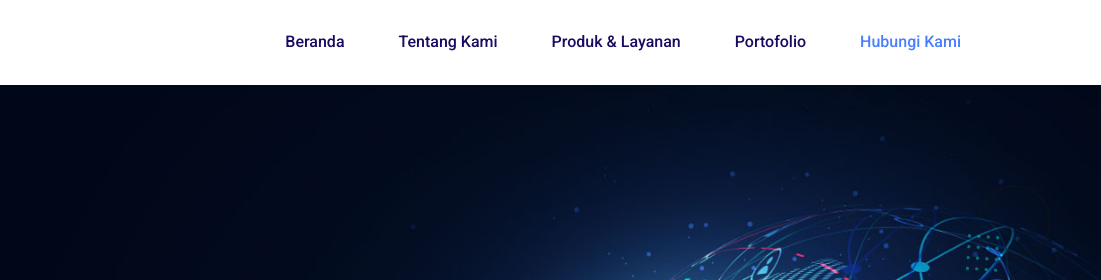
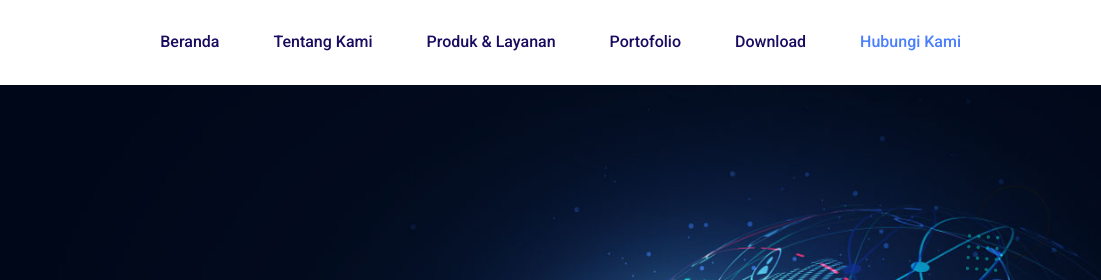
Before and after one commit to ilhamtuut/sejaya, a plain HTML site: page index.html in a window 1280 px wide. Shown: the top 280 px of the page, 179-1280 px from the left. Drawn offline with Linux system fonts and the light colour scheme; files whose address does not match are found by name.

Commit message:
add link download

```diff
--- a/index.html
+++ b/index.html
@@ -67,6 +67,7 @@
                                     <li><a class="nav-link" href="#sb-about">Tentang Kami</a></li>
                                     <li><a class="nav-link" href="#sb-service">Produk & Layanan</a></li>
                                     <li><a class="nav-link" href="#sb-portfolio">Portofolio</a> </li>
+                                    <li><a class="nav-link" href="assets/pdf/Mula_Serba_Makmur.pdf" download>Download</a> </li>
                                     <li><a class="nav-link" href="#sb-contact">Hubungi Kami</a></li>
                                 </ul>
                             </nav>
@@ -85,6 +86,7 @@
                             <li><a class="nav-link" href="#sb-about">Tentang Kami</a></li>
                             <li><a class="nav-link" href="#sb-service">Produk & Layanan</a></li>
                             <li><a class="nav-link" href="#sb-portfolio">Portofolio</a> </li>
+                            <li><a class="nav-link" href="assets/pdf/Mula_Serba_Makmur.pdf" download>Download</a> </li>
                             <li><a class="nav-link" href="#sb-contact">Hubungi Kami</a></li>
                         </ul>
                     </nav>
```
